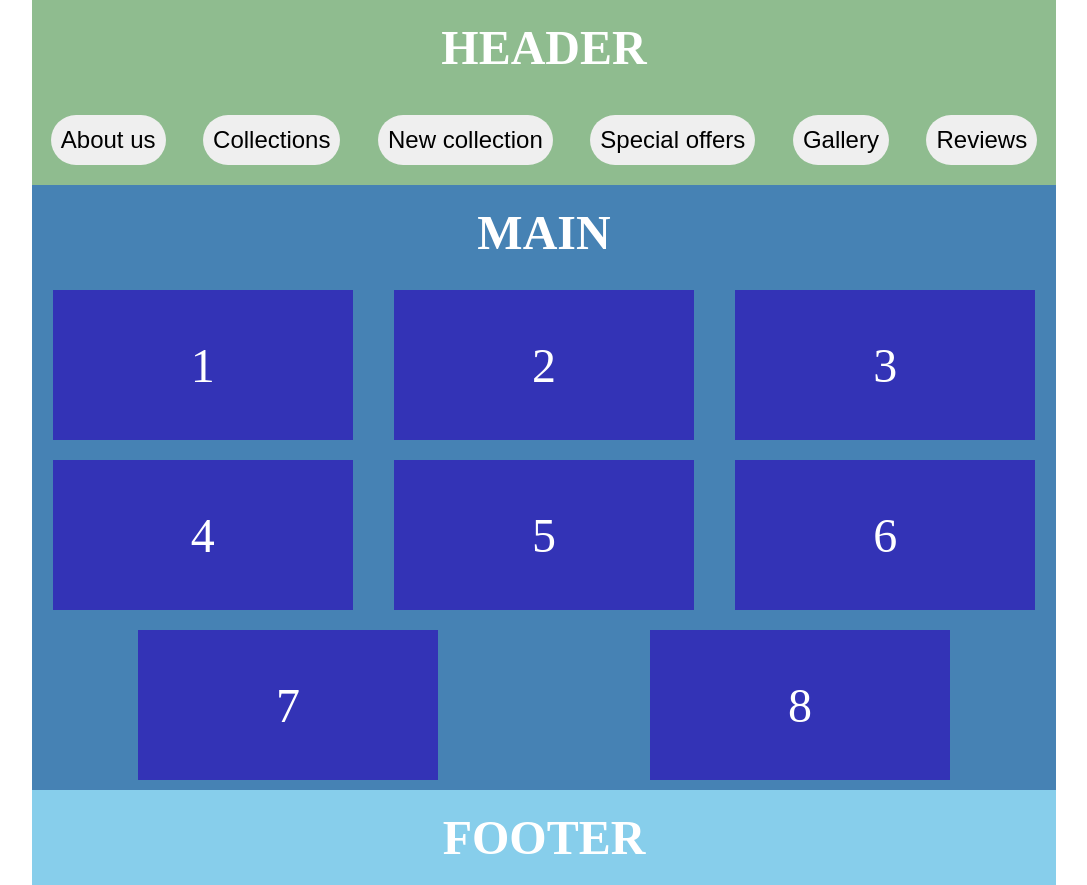
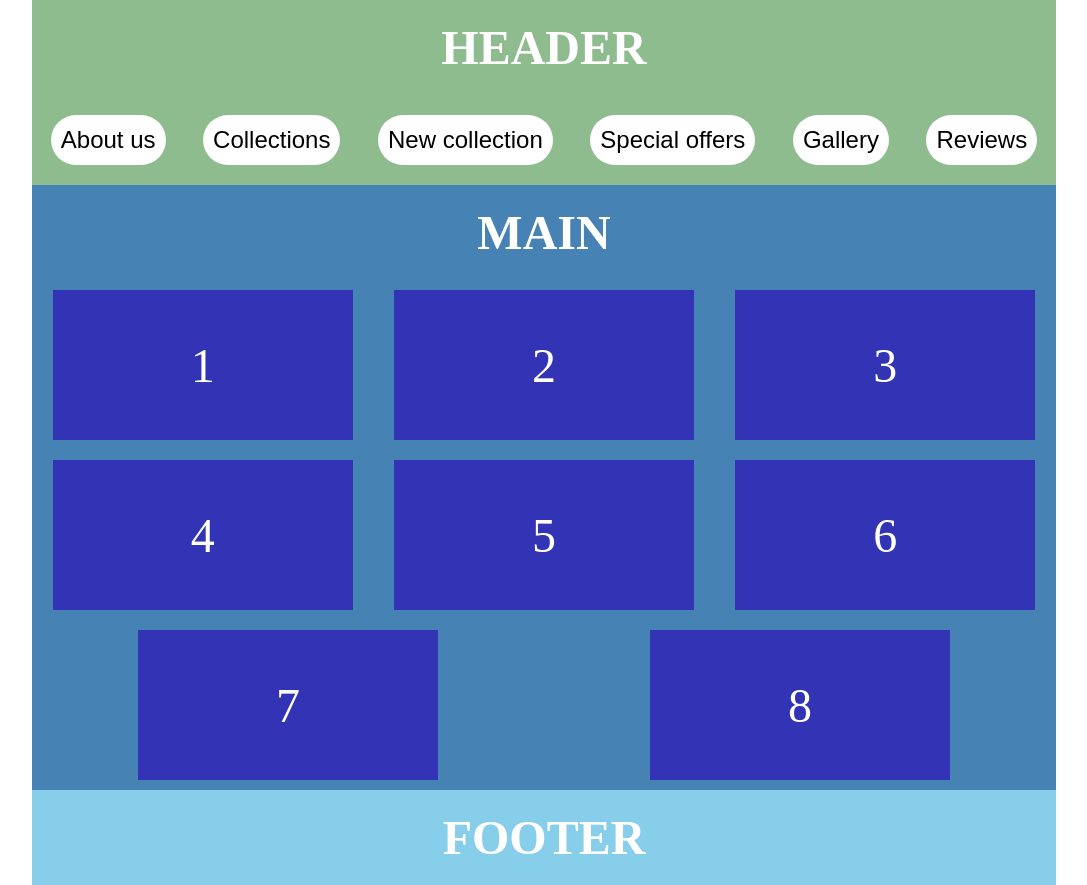
Before and after one commit to laikov/homework6, a plain HTML site: page index.html in a window 1280 px wide. Shown: the whole page, without its empty margins (96-1183 px from the left). Drawn offline with Linux system fonts and the light colour scheme.

Commit message:
forget add background-color to button

```diff
--- a/index.css
+++ b/index.css
@@ -20,6 +20,7 @@ body {
 .flexbox {
   display: flex;
   flex-direction: column;
+  justify-content: center;
 }
 
 .header {
@@ -32,6 +33,7 @@ body {
 .button {
   height: 50px;
   border-radius: 30px;
+  background-color: white;
   border: none;
   font-size: 1.5em;
   padding-left: 10px;
```
